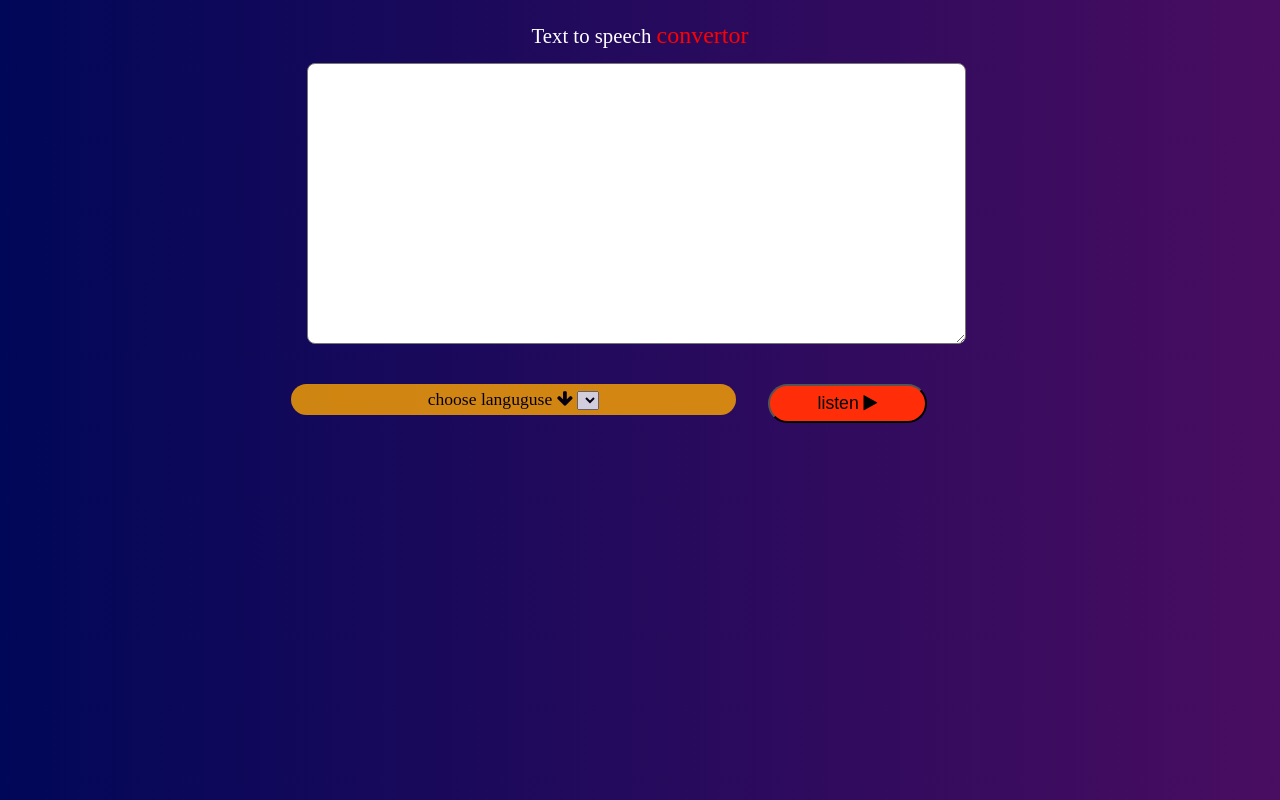
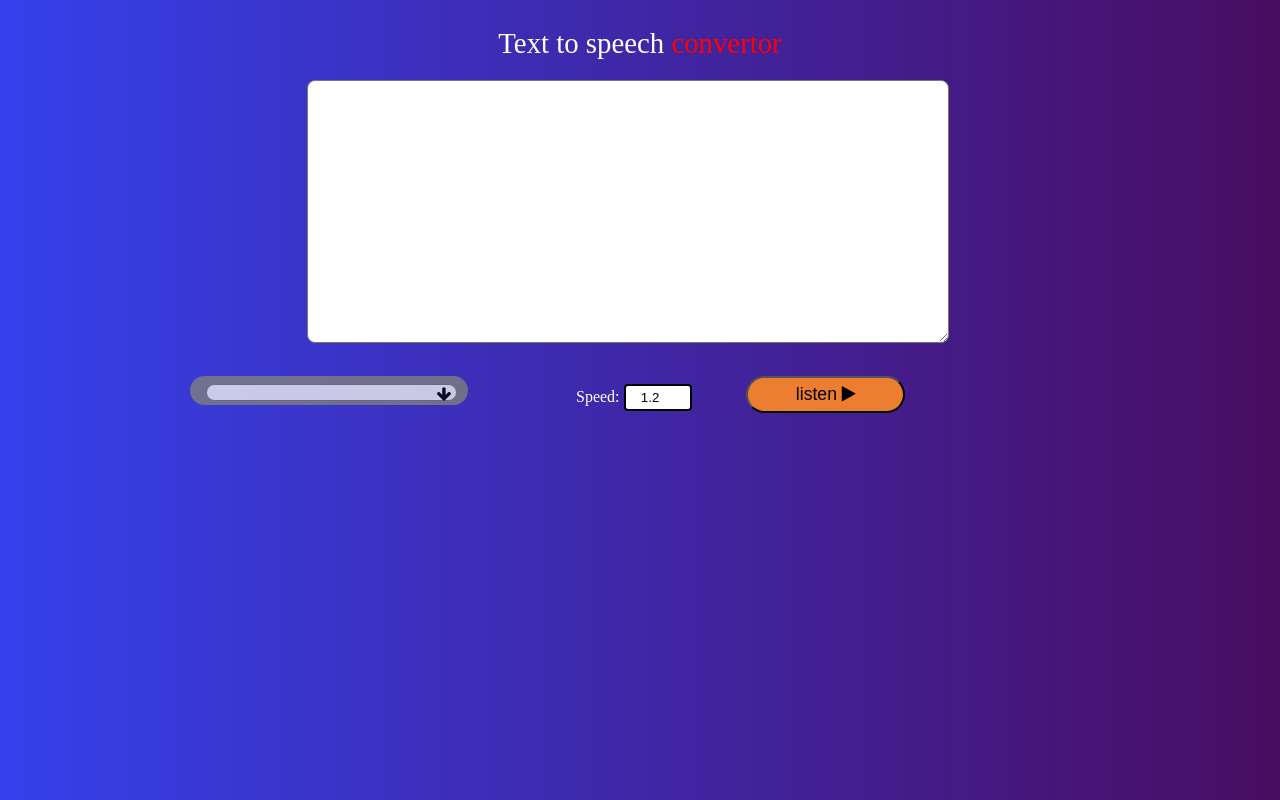
Before and after one commit to Mohammadgeek/text-to-speech, a website: page text_voice.html in a window 1280 px wide. Drawn offline with Linux system fonts and the light colour scheme.

Commit message:
rebuild and modified project

```diff
--- a/js/main.js
+++ b/js/main.js
@@ -9,21 +9,30 @@ let voices = [];
 
 //seech.text = content_textbox.value;
 listen_btn.addEventListener('click',speak);
-
 let voiceselect = document.querySelector('.voiceselect');
-//voiceselect.setAttribute('class','voiceselect');
-//voiceselect.setAttribute('data-name','enable');
-//dropdown.append(voiceselect);
+let rate_toggle = listen_btn.insertAdjacentHTML("afterend",
+`     <div class="uiunit">
+      <label for="rateFld">Speed: </label><input type="number" class="rateFld" min="0.5" max="2" step="0.1" value="1.2">
+      </div> `
+);
 
 
+window.onload = () =>{
+   listvoices();
+   all_voice();
+   rateAudio();
+}
+
+function listvoices(){
 playspeech.onvoiceschanged = () =>{
 
    voices = playspeech.getVoices();
    speech.voice = voices[0];
    voices.forEach((voice,i) =>(voiceselect.options[i]= new Option(voice.name,i)))
 }
+}
 
-
+function all_voice(){
 const voice = playspeech.getVoices();
 
 voices.forEach((voice, index) => {
@@ -32,14 +41,26 @@ voices.forEach((voice, index) => {
   option.textContent = voice.name;
   voiceselect.append(option);
 });
+}
 
 
+/*
 voiceselect.onchange = () =>{
     const selectedVoiceIndex = voiceselect.value;
     speech.voice = voices[selectedVoiceIndex];
+}*/
+
+function rateAudio(){ // probelmset
+   let rate_toggle = document.querySelector('.rateFld');
+   speech.rate = rate_toggle.getAttribute('value');
+   console.log(speech.rate);
 }
 
-function speak(){
+
+function speak(){ //single role function
    speech.text = content_textbox.value;
    playspeech.speak(speech);
+   if(content_textbox.value ==  ""){
+      window.alert("not prompt, please enter prompt!!")
+   }
 };
--- a/scss/style.scss
+++ b/scss/style.scss
@@ -0,0 +1,101 @@
+body{
+    background: linear-gradient(90deg,#3541eb,#490d61);
+    display: flex;
+    justify-content: center;
+}
+body h1{
+    text-align: center;
+    font-size: 1.8rem;
+    font-weight: 500;
+    color: white;
+}
+body span{
+    color: red;
+    font-weight: 200;
+    font: italic 20px 200px;
+
+}
+
+
+.textmessage{
+    position: absolute;
+    left: 24%;
+    width: 636px;
+    height: 257px;
+    border-radius: 8px;
+    text-align: start;
+
+
+  :hover{
+    background-color: gray;
+  }
+}
+
+.dropdown{
+    appearance: none;
+    width: 270px;
+    background: #7F7F7F;
+    border-radius: 26px;
+    font-size: 1.1rem;
+    padding: 4px;
+    top: 6.5rem;
+    position: absolute;
+    right: 26rem;
+    text-align: start;
+    opacity: 0.8;
+
+  .voiceselect{
+    position: absolute;
+    left: 6%;
+    top: 0.5rem;
+    width: 251px;
+    appearance: none;
+    border-radius: 10px;
+    cursor: pointer;
+  }
+
+  i{
+    position: relative;
+    left: 90%;
+    z-index: 100;
+    top: 0.25rem;
+    font-size: 1rem;
+    cursor: pointer;
+  }
+}
+
+.footer{
+position: absolute;
+top: 17rem;
+left: 60%;
+display: flex;
+justify-content: space-evenly;
+
+}
+
+.playaudio{
+width: 159px;
+background: #ED7D31;
+border-radius: 34px;
+font-size: 1.1rem;
+padding: 6px;
+position: absolute;
+top: 6.5rem;
+
+}
+
+// style rate range
+
+.uiunit{
+position: relative;
+left: -12rem;
+top: 7rem;
+color: white;
+}
+
+.rateFld{
+  border: solid 2px black;
+  border-radius: 4px;
+  padding: 4px;
+  text-align: center;
+}
--- a/text_voice.html
+++ b/text_voice.html
@@ -13,12 +13,11 @@
     <div id="main">
         <h1>Text to speech <span>convertor</span></h1>
         <section class="entrymessage">
-            <textarea class = "textmessage" name="" id="" cols="30" rows="10" placeholder="write message">
-
-            </textarea>
+            <textarea class = "textmessage" name="" id="" cols="30" rows="10" placeholder="write Textmessage" title="please enter your text">
+        </textarea>
         </section>
         <section class="footer">
-            <div class="dropdown" >choose languguse
+            <div class="dropdown" title="choose langugues">
                 <i class="fa fa-arrow-down" aria-hidden="true"></i>
                 <select name="" id=""  class="voiceselect"></select>
             </div>
```
Also changed, not shown: package.json (added, +13 -0 lines), css/style.css, 1 other file.
